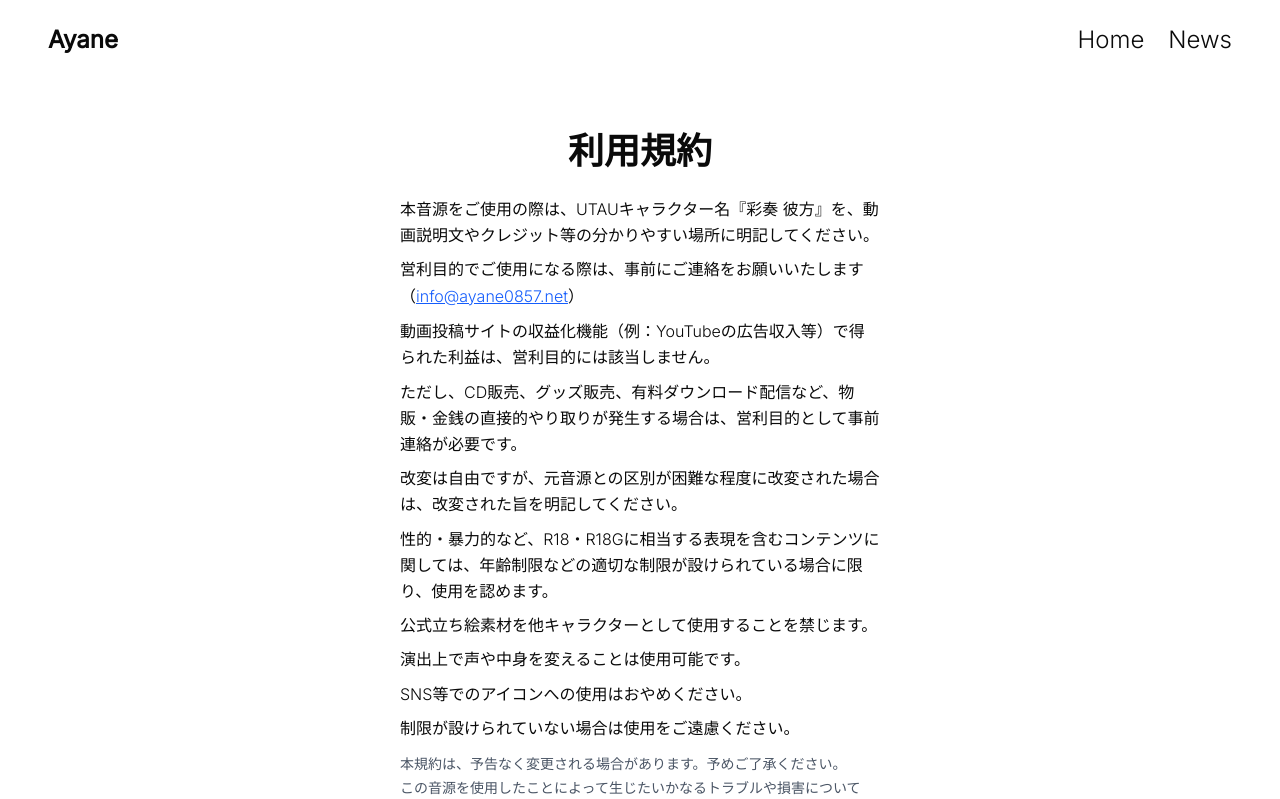
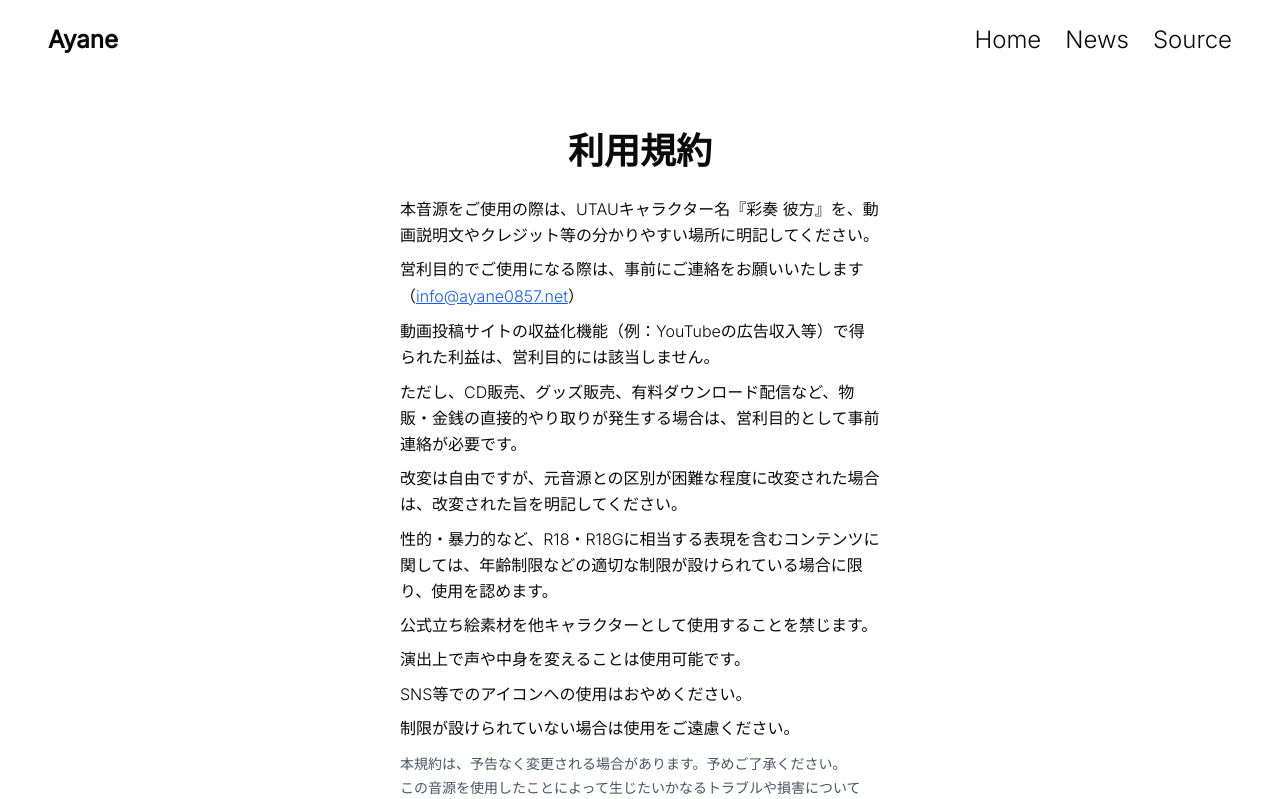
Before and after one commit to ayane0857/ayane-utau-site, a Next.js app: page /license in a window 1280 px wide. Shown: the top 799 px of the page. Built offline with nearby package versions, Linux system fonts and the light colour scheme; a web font is replaced by a local one; what @bprogress/next would draw is missing.

Commit message:
多少のデザイン修正

```diff
--- a/app/license/page.tsx
+++ b/app/license/page.tsx
@@ -3,8 +3,8 @@ import type { Metadata } from "next";
 import { Header } from "@/components/ui/header";
 import { Footer } from "@/components/ui/footer";
 export const metadata: Metadata = {
-  title: "彩奏 彼方(UTAU)",
-  description: "彩音のUTAU音源配布サイト",
+  title: "Ayane(UTAU) - License & Credit",
+  description: "彩音の利用規約とクレジット",
 };
 
 export default function Page() {
--- a/app/page.tsx
+++ b/app/page.tsx
@@ -60,7 +60,7 @@ export default async function Page() {
           </div>
         </div>
       </section>
-      <div className="border-t h-px w-9/10 py-3 mx-auto border-[#9AA0A6]"></div>
+      <div className="border-t h-px w-9/10 py-3 mx-auto border-inherit"></div>
       <section className="px-8 md:px-16 py-3 flex-grow">
         <div className="max-w-xl md:max-w-3xl mx-auto">
           <h2
@@ -82,6 +82,7 @@ export default async function Page() {
                 className="flex items-center gap-2 w-64 h-full justify-center"
                 tabIndex={0}
                 aria-label="Download Ayane Voicebank"
+                download
               >
                 <span className="text-lg md:text-xl font-semibold" lang="en">
                   Download
--- /dev/null
+++ b/app/source/page.tsx
@@ -0,0 +1,13 @@
+import "@/app/globals.css";
+import type { Metadata } from "next";
+import { Header } from "@/components/ui/header";
+import { Footer } from "@/components/ui/footer";
+export const metadata: Metadata = {
+  title: "Ayane(UTAU) - License & Credit",
+  description: "彩音の利用規約とクレジット",
+};
+
+export default function Page() {
+  return (
+  )
+}
--- a/components/ui/header.tsx
+++ b/components/ui/header.tsx
@@ -17,6 +17,11 @@ export function Header() {
             News
           </Link>
         </li>
+        <li className="mb-4">
+          <Link href={"/Source"} aria-label="音源一覧">
+            Source
+          </Link>
+        </li>
       </ul>
     </header>
   );
```
